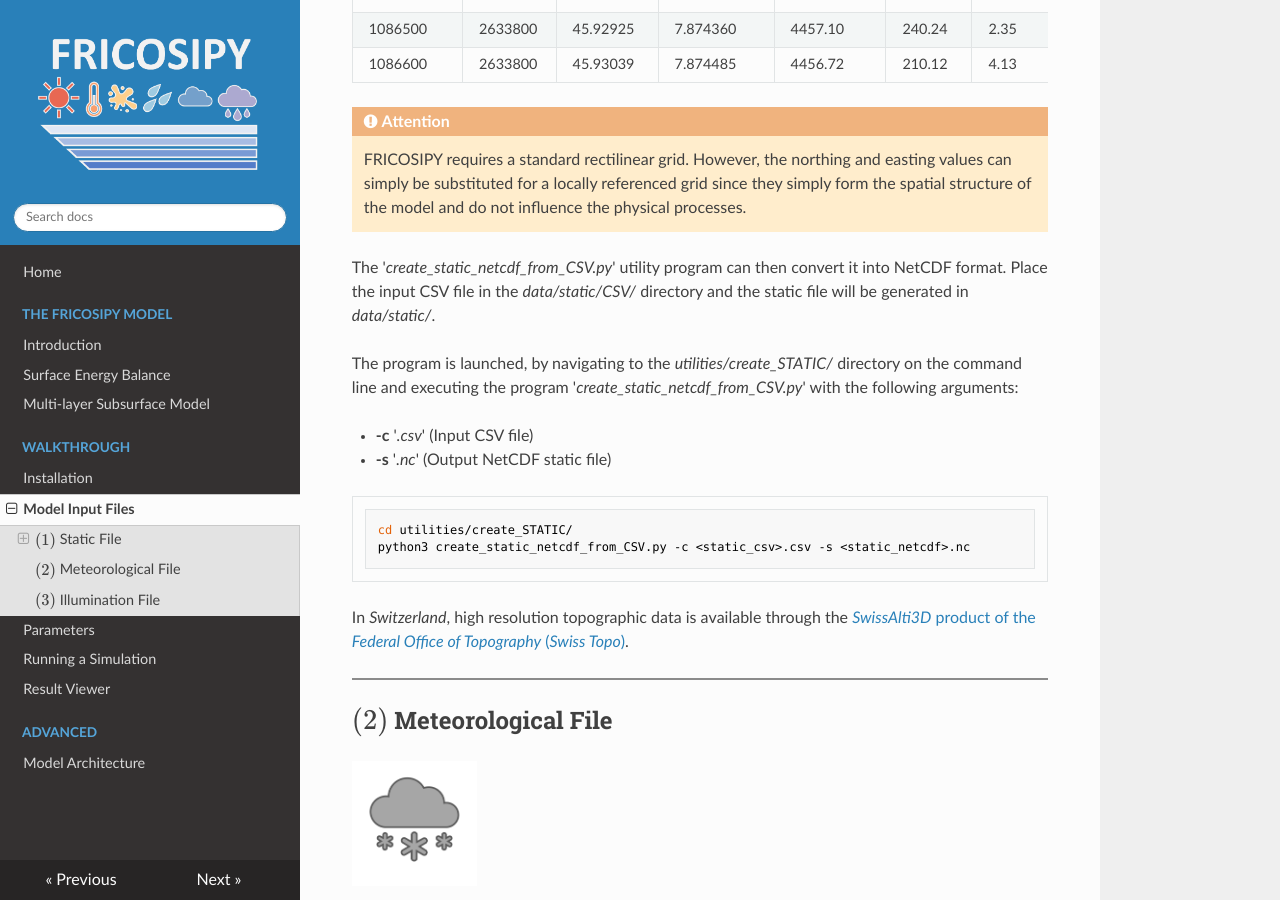
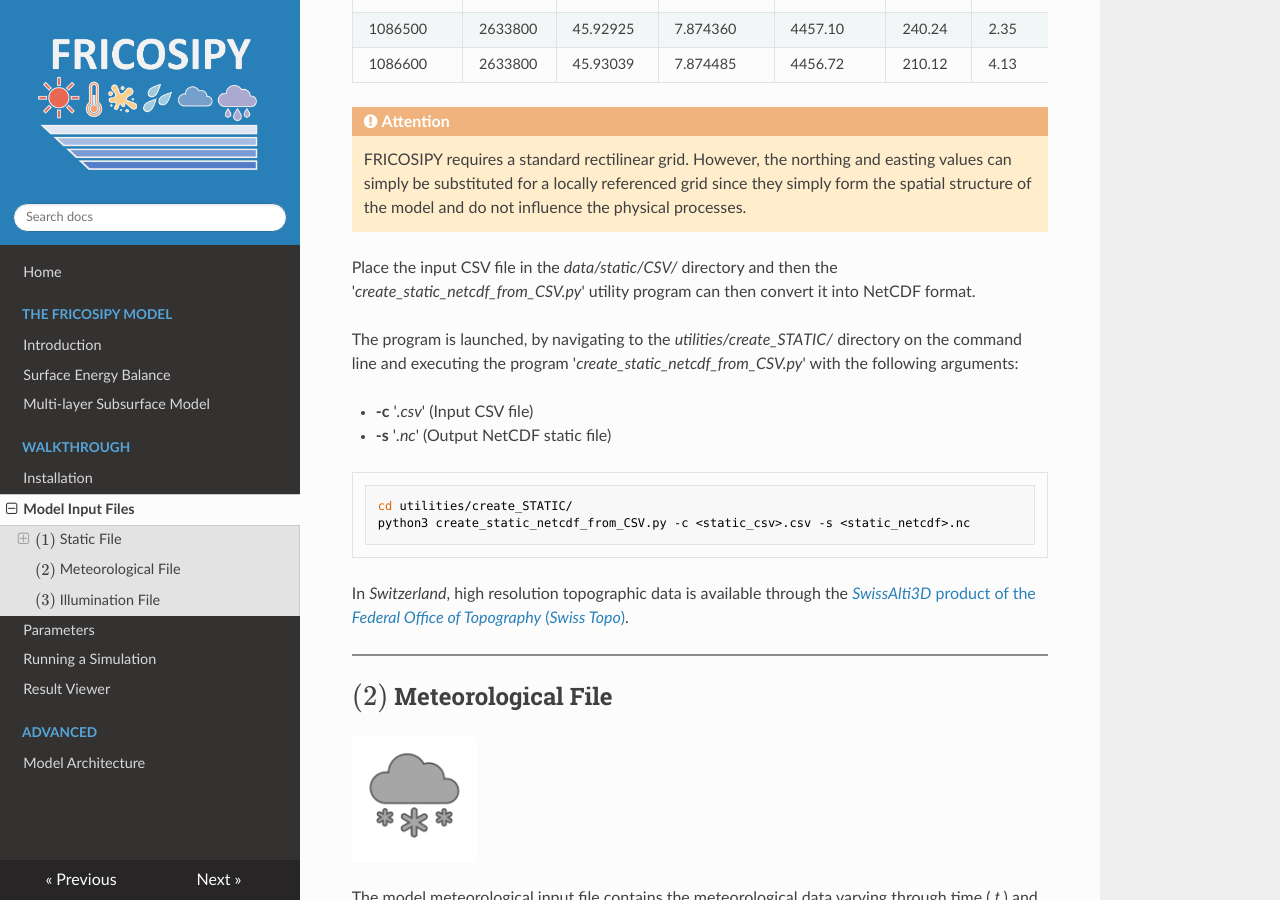
Before and after one commit to MarcusGastaldello/FRICOSIPY, an MkDocs documentation site: the page built from docs/model_input_files.md, in a window 1280 px wide and 900 px high, scrolled down 1294 px. Built offline with MkDocs 1.6.1, drawn with Linux system fonts in a browser that asks for light colours; nearby versions of some CDN libraries.

Commit message:
Update model_input_files.md

```diff
--- a/docs/model_input_files.md
+++ b/docs/model_input_files.md
@@ -54,7 +54,7 @@ An exemplar static CSV would have the following format:
 !!! attention
     FRICOSIPY requires a standard rectilinear grid. However, the northing and easting values can simply be substituted for a locally referenced grid since they simply form the spatial structure of the model and do not influence the physical processes.
 
-The '*create_static_netcdf_from_CSV.py*' utility program can then convert it into NetCDF format. Place the input CSV file in the *data/static/CSV/* directory and the static file will be generated in *data/static/*.
+Place the input CSV file in the *data/static/CSV/* directory and then the '*create_static_netcdf_from_CSV.py*' utility program can then convert it into NetCDF format.
 
 The program is launched, by navigating to the *utilities/create_STATIC/* directory on the command line and executing the program '*create_static_netcdf_from_CSV.py*' with the following arguments:
 
```
